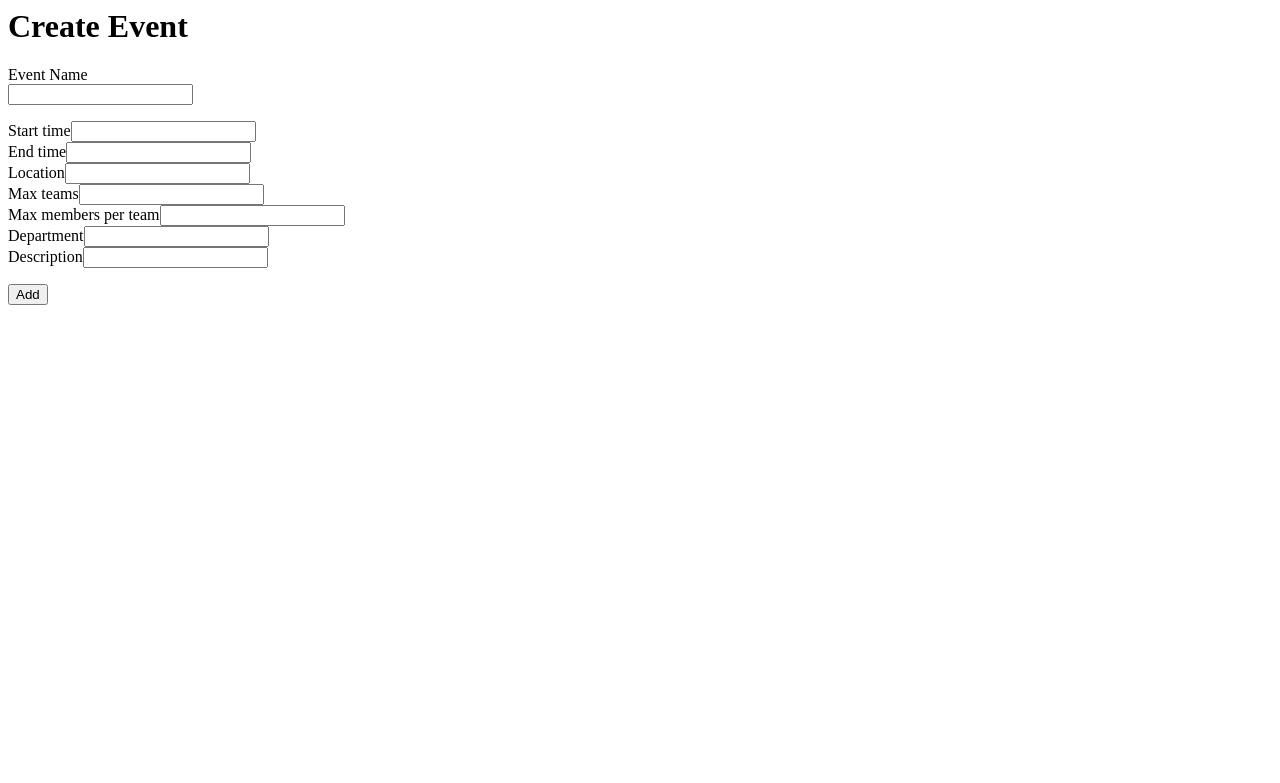
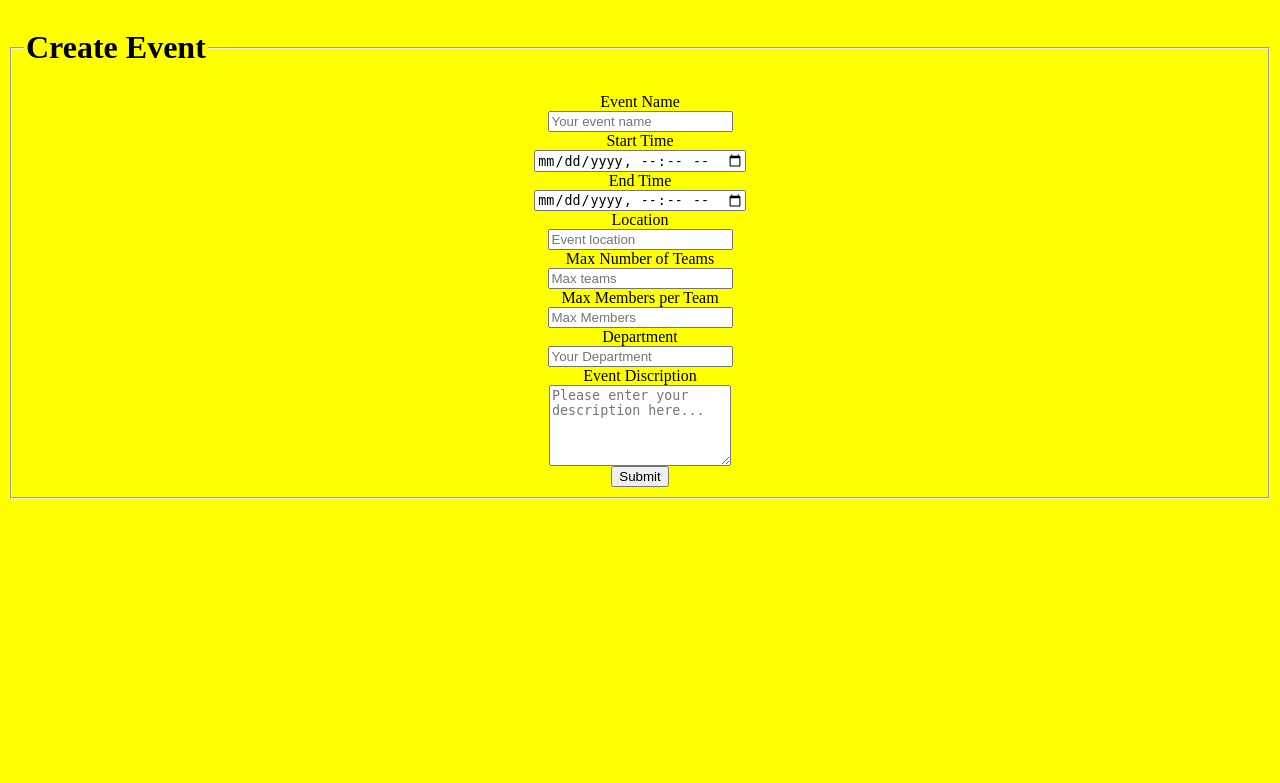
Before and after one commit to fengjiawei2011/hackathonapp, a Flask app: template Hack-a-thon/app/templates/event.html in a window 1280 px wide. Shown: the top 783 px of the page. Run offline with Flask 2, Linux system fonts and the light colour scheme; the template is opened without the code that fills it, so the values that code supplies are empty.

Commit message:
UI for Event Page
It looks better now

```diff
--- a/Hack-a-thon/app/templates/event.html
+++ b/Hack-a-thon/app/templates/event.html
@@ -1,6 +1,6 @@
 <html>
-<body>
-	<h1>Create Event</h1>
+<body style="background-color:yellow;">
+<!-- 	<h1>Create Event</h1>
 
 	{% with messages = get_flashed_messages() %} {% if messages %}
 	<ul>
@@ -11,7 +11,19 @@
 
 	<form action="" method="post">
 		<p>
-			Event Name<br> <input name="name"> <br>
+			<div class="container">
+				<h3>Event Name</h3>
+    				<div class="row">
+        				<div class="form-group form-group-options col-xs-11 col-sm-8 col-md-4">
+    						<div class="input-group input-group-option col-xs-12">
+    							<input type="text" name="option[]" class="form-control" placeholder="Event Name">
+    							<span class="input-group-addon input-group-addon-remove">
+    								<span class="glyphicon glyphicon-remove"></span>
+    							</span>
+    						</div>
+    					</div>
+   				 </div>
+			</div>
 		</p>
 		<p>
 			Start time<input name="starttime"><br>
@@ -25,6 +37,93 @@
 		<p>
 			<input type="submit" value="Add">
 		</p>
-	</form>
+	</form>	 -->
+
+<center>
+	<div class="container">
+	<div class="row">
+      <div class="col-md-6 col-md-offset-3">
+        <div class="well well-sm">
+          <form class="form-horizontal" action="" method="post">
+          <fieldset>
+            <legend class="text-center"><h1>Create Event</h1></legend>
+
+            <!--Event Name input-->
+            <div class="form-group">
+              <label class="col-md-3 control-label" for="name">Event Name</label>
+              <div class="col-md-9">
+                <input id="name" name="name" type="text" placeholder="Your event name" class="form-control">
+              </div>
+            </div>
+
+            <!-- Start time input-->
+            <div class="form-group">
+              <label class="col-md-3 control-label" for="Stime">Start Time</label>
+              <div class="col-md-9">
+                <input id="Stime" name="Stime" type="datetime-local" placeholder="Start time" class="form-control">
+              </div>
+            </div>
+
+            <!-- End time input-->
+            <div class="form-group">
+              <label class="col-md-3 control-label" for="Etime">End Time</label>
+              <div class="col-md-9">
+                <input id="Etime" name="Etime" type="datetime-local" placeholder="End time" class="form-control">
+              </div>
+            </div>
+
+            <!--Event Location input-->
+            <div class="form-group">
+              <label class="col-md-3 control-label" for="location">Location</label>
+              <div class="col-md-9">
+                <input id="location" name="location" type="text" placeholder="Event location" class="form-control">
+              </div>
+            </div>
+
+            <!--Max Team input-->
+            <div class="form-group">
+              <label class="col-md-3 control-label" for="teamMax">Max Number of Teams</label>
+              <div class="col-md-9">
+                <input id="teamMax" name="teamMax" type="number" placeholder="Max teams" class="form-control">
+              </div>
+            </div>
+
+            <!--Max Members input-->
+            <div class="form-group">
+              <label class="col-md-3 control-label" for="memMax">Max Members per Team</label>
+              <div class="col-md-9">
+                <input id="memMax" name="memMax" type="number" placeholder="Max Members" class="form-control">
+              </div>
+            </div>
+
+            <!--Department input-->
+            <div class="form-group">
+              <label class="col-md-3 control-label" for="dep">Department</label>
+              <div class="col-md-9">
+                <input id="dep" name="dep" type="text" placeholder="Your Department" class="form-control">
+              </div>
+            </div>
+
+            <!-- Message body -->
+            <div class="form-group">
+              <label class="col-md-3 control-label" for="message">Event Discription</label>
+              <div class="col-md-9">
+                <textarea class="form-control" id="message" name="message" placeholder="Please enter your description here..." rows="5"></textarea>
+              </div>
+            </div>
+
+            <!-- Form actions -->
+            <div class="form-group">
+              <div class="col-md-12 text-right">
+                <button type="submit" class="btn btn-primary btn-lg">Submit</button>
+              </div>
+            </div>
+          </fieldset>
+          </form>
+        </div>
+      </div>
+	</div>
+</div>
+</center>
 </body>
 </html>
```
